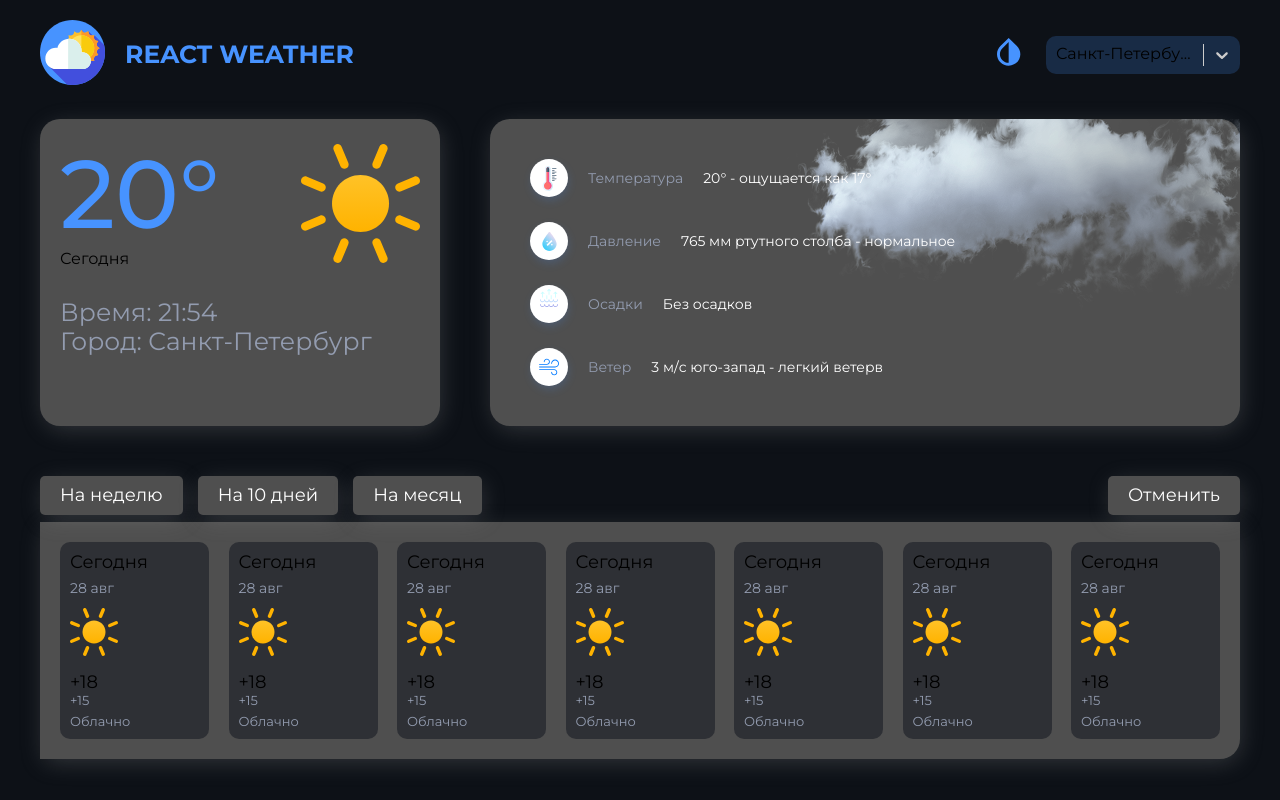
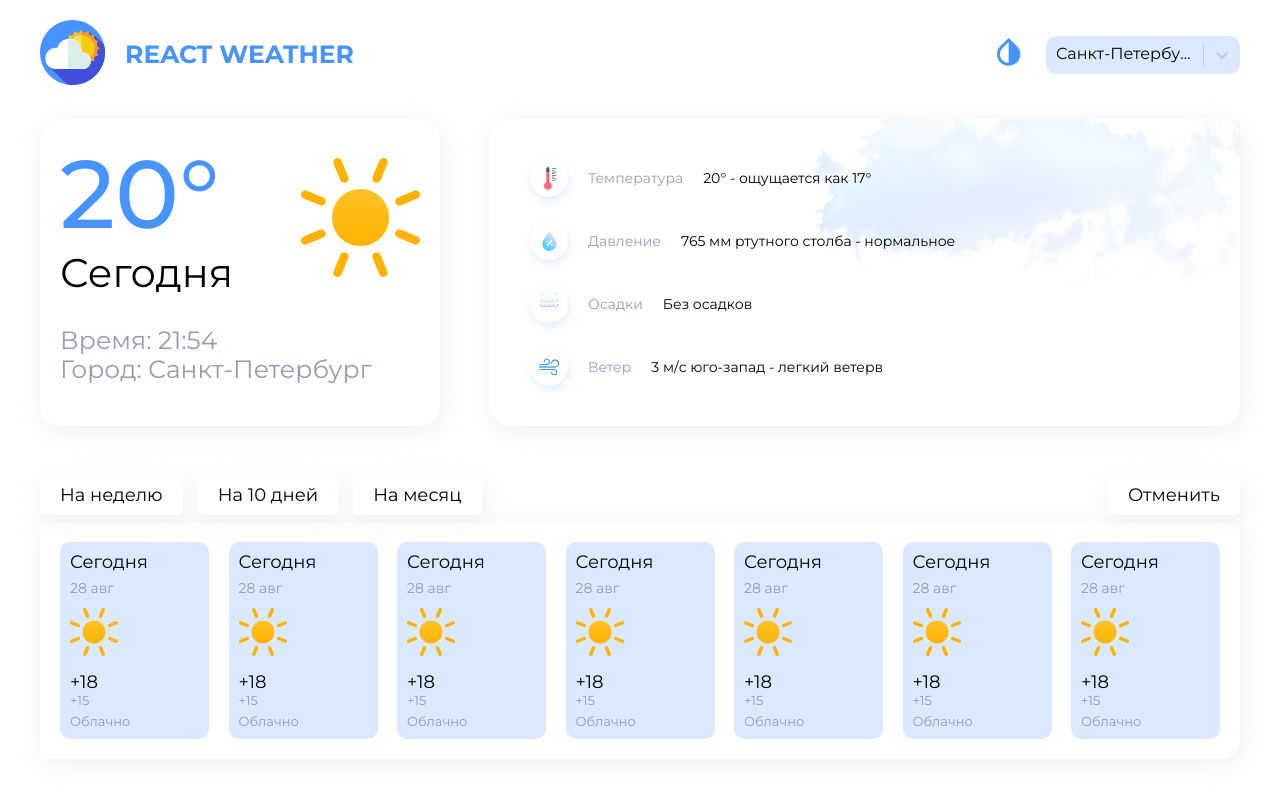
Before and after one commit to TatyanaFilippova/weather-forecast-react, a React (Create React App) app: page / in a window 1280 px wide. Built offline with nearby package versions, Linux system fonts and the light colour scheme.

Commit message:
логика смены темы React weather

```diff
--- /dev/null
+++ b/src/context/ThemeContext.ts
@@ -0,0 +1,16 @@
+import {createContext} from "react";
+
+interface Props {
+    theme: Theme;
+    changeTheme: (theme: Theme) => void;
+}
+
+export enum Theme {
+    LIGHT = "light",
+    DARK= "dark",
+}
+
+export const ThemeContext = createContext<Props>({
+    theme: Theme.LIGHT,
+    changeTheme: () => {},
+})
--- /dev/null
+++ b/src/hooks/useTheme.ts
@@ -0,0 +1,4 @@
+import {useContext} from "react";
+import {ThemeContext} from "../context/ThemeContext";
+
+export const useTheme = () => useContext(ThemeContext);
--- a/src/index.tsx
+++ b/src/index.tsx
@@ -4,6 +4,7 @@
 import App from "./App";
 import reportWebVitals from "./reportWebVitals";
 import { BrowserRouter as Router } from "react-router";
+import {ThemeProvider} from "./provider/ThemeProvider";
 
 const root = ReactDOM.createRoot(
   document.getElementById("root") as HTMLElement,
@@ -11,9 +12,11 @@
 root.render(
   <React.StrictMode>
     <Router>
-      <App />
+      <ThemeProvider>
+        <App />
+      </ThemeProvider>
     </Router>
-  </React.StrictMode>
+  </React.StrictMode>,
 );
 
 // If you want to start measuring performance in your app, pass a function
--- /dev/null
+++ b/src/model/ChangeCssRootVariables.tsx
@@ -0,0 +1,19 @@
+import {Theme} from "../context/ThemeContext";
+
+export const ChangeCssRootVariables = (theme: Theme) => {
+  const root = document.querySelector(":root") as HTMLElement;
+  const components = [
+    "components-background",
+    "card-background",
+    "card-shadow",
+    "text-color",
+    "body-background",
+  ];
+
+  components.forEach((component) => {
+    root.style.setProperty(
+      `--${component}-default`,
+      `var(--${component}-${theme})`,
+    );
+  });
+};
--- /dev/null
+++ b/src/model/Storage.ts
@@ -0,0 +1,12 @@
+export const storage = {
+    setItem: (name: string, item: any) => {
+        localStorage.setItem(name, JSON.stringify(item));
+    },
+    getItem: (name: string) => {
+        const item = localStorage.getItem(name);
+
+        if(item){
+            return JSON.parse(item);
+        }
+    }
+}
--- a/src/pages/Home/components/Days/Days.module.scss
+++ b/src/pages/Home/components/Days/Days.module.scss
@@ -25,6 +25,7 @@
   .day {
     margin-bottom: 7px;
     font-size: 18px;
+    color: var(#{--text-color-default});
   }
 
   .info {
@@ -44,6 +45,7 @@
 
   .day_temp {
     font-size: 18px;
+    color: var(#{--text-color-default});
   }
 
   .day_night {
--- a/src/pages/Home/components/ThisDay/ThisDay.module.scss
+++ b/src/pages/Home/components/ThisDay/ThisDay.module.scss
@@ -24,7 +24,8 @@
     font-weight: 500;
     color: $primary-color;
   }
-  .this_day_name {
+
+  .this_day_day_name {
     font-size: 40px;
     color: var(#{--text-color-default});
   }
--- /dev/null
+++ b/src/provider/ThemeProvider.tsx
@@ -0,0 +1,32 @@
+import { ReactNode, useState } from "react";
+import { Theme, ThemeContext } from "../context/ThemeContext";
+import { ChangeCssRootVariables } from "../model/ChangeCssRootVariables";
+import { storage } from "../model/Storage";
+
+interface Props {
+  children: ReactNode;
+}
+
+export const ThemeProvider = ({ children, ...props }: Props) => {
+  const [theme, setTheme] = useState<Theme>(
+    storage.getItem("theme") || Theme.LIGHT,
+  );
+  ChangeCssRootVariables(theme);
+  function changeTheme(theme: Theme) {
+    storage.setItem("theme", theme);
+    setTheme(theme);
+    ChangeCssRootVariables(theme);
+  }
+
+  return (
+    <ThemeContext.Provider
+      value={{
+        theme,
+        changeTheme,
+      }}
+      {...props}
+    >
+      {children}
+    </ThemeContext.Provider>
+  );
+};
--- a/src/shared/Header/Header.module.scss
+++ b/src/shared/Header/Header.module.scss
@@ -1,9 +1,14 @@
+@import "../../style/variables";
+
+
 .header {
   display: flex;
   align-items: center;
   width: 100%;
   justify-content: space-between;
   margin-bottom: 30px;
+  z-index: 1000;
+  position: relative;
 }
 
 .wrapper {
@@ -11,12 +16,11 @@
   align-items: center;
 }
 
-.change_theme {
-  cursor: pointer;
-}
+
 .change_theme,
 .logo {
   margin-right: 20px;
+  cursor: pointer;
 }
 
 .logo {
@@ -30,5 +34,5 @@
   text-transform: uppercase;
   font-weight: bold;
   font-size: 25px;
-  color: #4793ff;
+  color: $primary-color;
 }
--- a/src/shared/Header/Header.tsx
+++ b/src/shared/Header/Header.tsx
@@ -2,18 +2,25 @@
 import s from "./Header.module.scss";
 import GlobalSwgSelector from "../../assets/icons/global/GlobalSwgSelector";
 import Select from "react-select";
+import {StylesConfig} from "react-select/dist/declarations/src/styles";
+import {useTheme} from "../../hooks/useTheme";
+import {Theme} from "../../context/ThemeContext";
 
 const Header = () => {
+  const theme = useTheme();
   const options = [
     { value: "city-1", label: "Санкт-Петербург" },
+    { value: "city-3", label: "Новгород" },
     { value: "city-2", label: "Москва" },
-    { value: "city-3", label: "Новгород" },
   ];
 
-  const colourStyles = {
+
+
+  const colourStyles: StylesConfig = {
     control: (styles: any) => ({
       ...styles,
-      backgroundColor: 0? '#4f4f4f' : "rgba(71,147,255,0.2)",
+      backgroundColor:
+        theme.theme === Theme.DARK ? "#4f4f4f" : "rgba(71,147,255,0.2)",
       width: "194px",
       height: "37px",
       border: "none",
@@ -22,11 +29,45 @@
       cursor: "pointer",
     }),
 
-  singleValue: (styles: any) => ({
-    ...styles,
-    color: 0? '#fff' : "#000",
-  }),
-};
+    singleValue: (styles: any) => ({
+      ...styles,
+      color: theme.theme === Theme.DARK ? "#fff" : "#000",
+    }),
+
+    menu: (styles: any) => ({
+      ...styles,
+      backgroundColor:
+        theme.theme === Theme.DARK ? "#4f4f4f" : "rgba(71,147,255,0.2)",
+      color: theme.theme === Theme.DARK ? "#fff" : "#000",
+    }),
+
+    option: (styles: any, state: any) => {
+      if (theme.theme === Theme.DARK) {
+        return {
+          ...styles,
+          backgroundColor: state.isSelected
+            ? "#4793FF"
+            : state.isFocused
+              ? "#858484"
+              : "#4f4f4f",
+        };
+      } else {
+        return {
+          ...styles,
+        };
+      }
+    },
+  };
+
+
+
+  function changeTheme() {
+
+    theme.changeTheme(theme.theme===Theme.LIGHT ? Theme.DARK : Theme.LIGHT);
+  }
+
+
+
   return (
     <header className={s.header}>
       <div className={s.wrapper}>
@@ -36,7 +77,7 @@
         <div className={s.title}>React weather</div>
       </div>
       <div className={s.wrapper}>
-        <div className={s.change_theme}>
+        <div className={s.change_theme} onClick={changeTheme}>
           <GlobalSwgSelector id="change-theme" />
         </div>
 
--- a/src/style/variables.scss
+++ b/src/style/variables.scss
@@ -23,25 +23,25 @@
   //body-background
   --body-background-dark: #{$body-background-dark};
   --body-background-light: #{$body-background-light};
-  --body-background-default: var(#{--body-background-dark});
+  --body-background-default: var(#{--body-background-light});
 
   //components-background
   --components-background-dark: #{$components-background-dark};
   --components-background-light: #{$components-background-light};
-  --components-background-default: var(#{--components-background-dark});
+  --components-background-default: var(#{--components-background-light});
 
   //card-background
   --card-background-dark: #{$card-background-dark};
   --card-background-light: #{$card-background-light};
-  --card-background-default: var(#{--card-background-dark});
+  --card-background-default: var(#{--card-background-light});
 
   //card-shadow
   --card-shadow-dark: #{$card-box-shadow-dark};
   --card-shadow-light: #{$card-box-shadow-light};
-  --card-shadow-default: var(#{--card-shadow-dark});
+  --card-shadow-default: var(#{--card-shadow-light});
 
   //text
   --text-color-dark: #{$dark-color};
   --text-color-light: #{$light-color};
-  --text-color-default: var(#{--text-color-dark});
+  --text-color-default: var(#{--text-color-light});
 }
```
